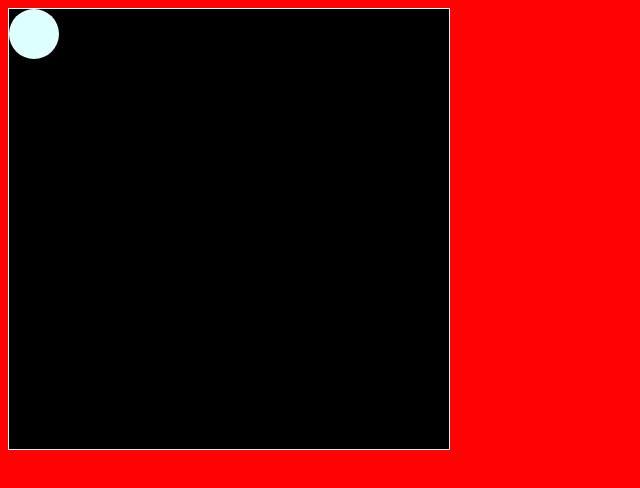
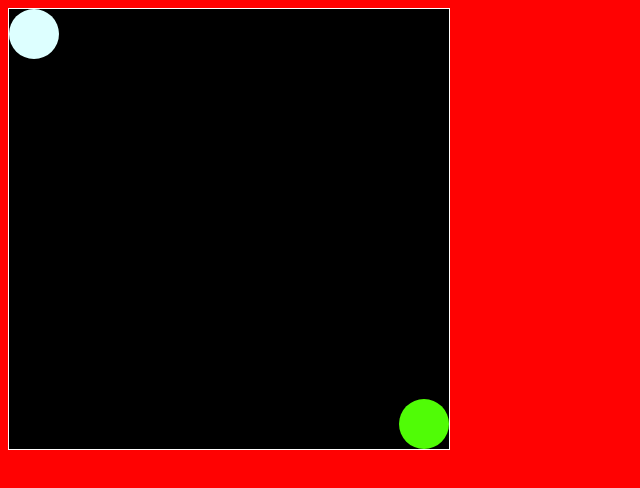
Before and after one commit to jamsco-nln/jamsco-nln.github.io, a plain HTML site: page asd-projects/walker/index.html in a window 1280 px wide. Shown: the whole page, without its empty margins (0-640 px from the left). Drawn offline with Linux system fonts and the light colour scheme.

Commit message:
saving walker

```diff
--- a/asd-projects/walker/index.css
+++ b/asd-projects/walker/index.css
@@ -20,3 +20,13 @@ body {
   left: 100px;
   top: 100px;
 }
+
+#player2{
+  background-color: rgb(80, 252, 6);
+  width: 50px;
+  height: 50px;
+  border-radius: 50%;
+  position: absolute;
+  left: 100px;
+  top: 100px;
+}
--- a/asd-projects/walker/index.html
+++ b/asd-projects/walker/index.html
@@ -13,6 +13,7 @@
   <body>
     <div id='board'>
       <div id='walker'></div>
+        <div id='player2'></div>
     </div>
   </body>
 </html>
--- a/asd-projects/walker/index.js
+++ b/asd-projects/walker/index.js
@@ -10,23 +10,42 @@ function runProgram(){
   // Constant Variables
   var FRAME_RATE = 60;
   var FRAMES_PER_SECOND_INTERVAL = 1000 / FRAME_RATE;
-  var positionX = 0
-  var positionY = 0
-  var speedX = 0;
-  var speedY = 0;
-  // Game Item Objects
   var KEY = {
-    "ENTER": 13,
     "LEFT": 37,
     "UP": 38,
     "RIGHT": 39,
     "DOWN": 40,
+    "W": 87,
+    "S": 83,
+    "D": 68,
+    "A": 65,
   }
+
+  var BOARD_WIDTH = $("#board").width() - $("#walker").width();
+  var BOARD_HEIGHT = $("#board").height() - $("#walker").height();
+  var LEFT_SIDE = 0;
+  var TOP_SIDE = 0;
+
+  // Game Item Objects
+
 
   // one-time setup
   var interval = setInterval(newFrame, FRAMES_PER_SECOND_INTERVAL);   // execute newFrame every 0.0166 seconds (60 Frames per second)
   $(document).on('keydown', handleKeyDown);                           // change 'eventType' to the type of event you want to handle
   $(document).on('keyup', handleKeyUp);
+  $(document).on('keydown',handleKeyDown2);
+  $(document).on('keyup', handleKeyUp2);
+
+  var positionX = 0;
+  var positionY = 0;
+  var speedX = 0;
+  var speedY = 0;
+
+  var positionX2 = BOARD_WIDTH;
+  var positionY2 = BOARD_HEIGHT;
+  var speedX2 = 0;
+  var speedY2 = 0;
+
   ////////////////////////////////////////////////////////////////////////////////
   ///////////////////////// CORE LOGIC ///////////////////////////////////////////
   ////////////////////////////////////////////////////////////////////////////////
@@ -35,34 +54,60 @@ function runProgram(){
   by calling this function and executing the code inside.
   */
   function newFrame() {
+    repositionGameItem2();
     repositionGameItem();
+    setBoundary();
+    redrawGameItem2();
     redrawGameItem();
+
   }
 
   /*
   Called in response to events.
   */
   function handleKeyDown(event) {
-    console.log(event)
+    console.log("Key pressed : " + event.which)
     if (event.which === KEY.LEFT){
       console.log("Left pressed");
-      speedX = -5
-    } else if(event.which === KEY.DOWN){
+      speedX = -5;
+    } if(event.which === KEY.DOWN){
       console.log("Down pressed");
-      speedY = +5
-    } else if(event.which === KEY.RIGHT){
+      speedY = 5;
+    } if(event.which === KEY.RIGHT){
       console.log("Right pressed");
-      speedX = +5
-    } else if(event.which === KEY.UP){
-      console.log("Up pressed")
-       speedY = -5
+      speedX = 5;
+    } if(event.which === KEY.UP){
+      console.log("Up pressed");
+       speedY = -5;
+    }
+
+  }
+
+  function handleKeyDown2(event){
+    if (event.which === KEY.A) {
+      speedX2 = 5;
+    } if (event.which === KEY.D){
+      speedX2 = -5;
+    } if (event.which === KEY.W) {
+      speedY2 = -5;
+    } if (event.which === KEY.S) {
+      speedY2 = 5;
     }
   }
 
+
+
+
   function handleKeyUp(){
-    speedX = 0
-    speedY = 0
+    speedX = 0;
+    speedY = 0;
   }
+
+  function handleKeyUp2(){
+    speedX2 = 0;
+    speedY2 = 0;
+  }
+
 
 
 
@@ -71,14 +116,63 @@ function runProgram(){
   ////////////////////////////////////////////////////////////////////////////////
   function  repositionGameItem(){
     positionX += speedX;
-    positionY += speedY
+    positionY += speedY;
+  }
 
+  function repositionGameItem2(){
+    positionX2 += speedX2;
+    positionY2 += speedY2;
   }
+
+
 
   function redrawGameItem(){
     $("#walker").css("left", positionX);                                // draw the box in the new location, positionX pixels away from the "left"
-    $("#walker").css("top", positionY);
+    $("#walker").css("top", positionY);                              // draw the box in the new location, positionX pixels away from the "left"
   }
+
+  function redrawGameItem2(){
+    $("#player2").css("left", positionX2);                                // draw the box in the new location, positionX pixels away from the "left"
+    $("#player2").css("top", positionY2);
+  }
+
+
+
+
+function setBoundary(){
+  //if the position of the walker is greater than or equal to board width stop walker
+   if(positionX >= BOARD_WIDTH){
+    positionX = BOARD_WIDTH;
+   }
+
+   if (positionX <= LEFT_SIDE ){
+    positionX = LEFT_SIDE;
+   }
+
+   if(positionY >= BOARD_HEIGHT){
+    positionY = BOARD_HEIGHT;
+   }
+
+   if(positionY <= TOP_SIDE){
+    positionY = TOP_SIDE;
+   }
+/////////////////////////////////////
+   if(positionX2 >= BOARD_WIDTH){
+    positionX2 = BOARD_WIDTH;
+   }
+
+   if (positionX2 <= LEFT_SIDE ){
+    positionX2 = LEFT_SIDE;
+   }
+
+   if(positionY2 >= BOARD_HEIGHT){
+    positionY2 = BOARD_HEIGHT;
+   }
+
+   if(positionY2 <= TOP_SIDE){
+    positionY2 = TOP_SIDE;
+   }
+}
 
 
 
@@ -88,12 +182,6 @@ function runProgram(){
 
 
 
-  function endGame() {
-    // stop the interval timer
-    clearInterval(interval);
 
-    // turn off event handlers
-    $(document).off();
-  }
 
 }
```
